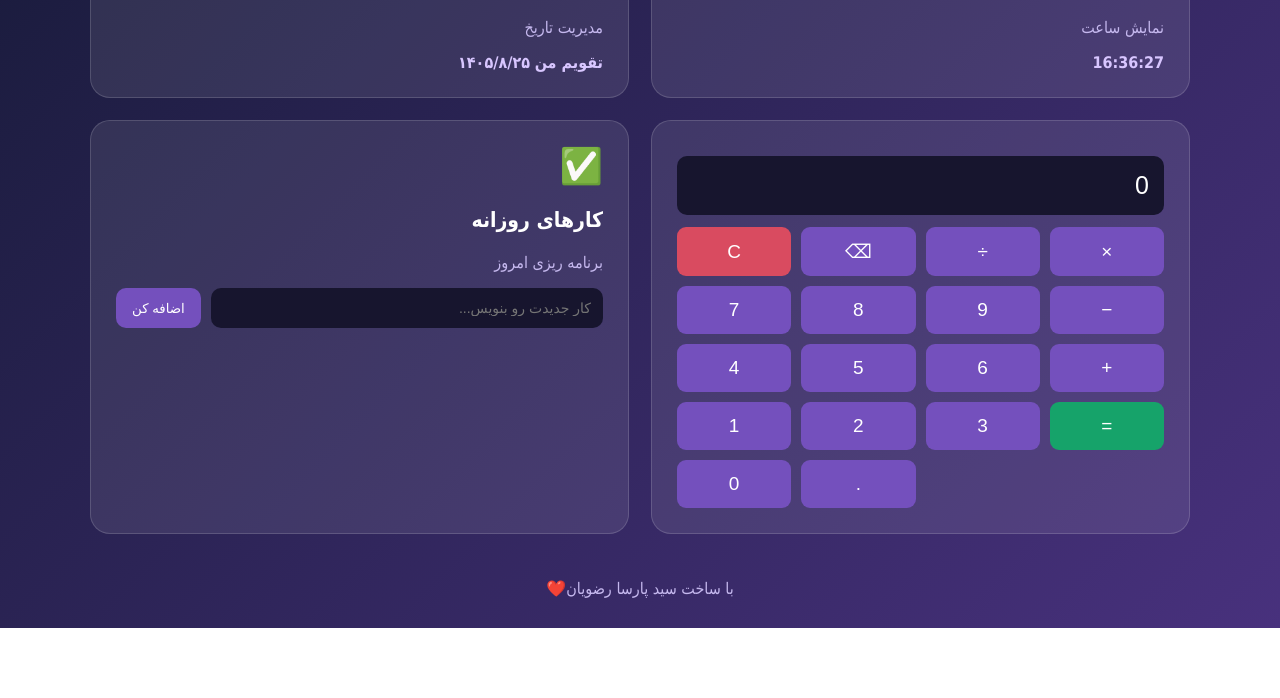
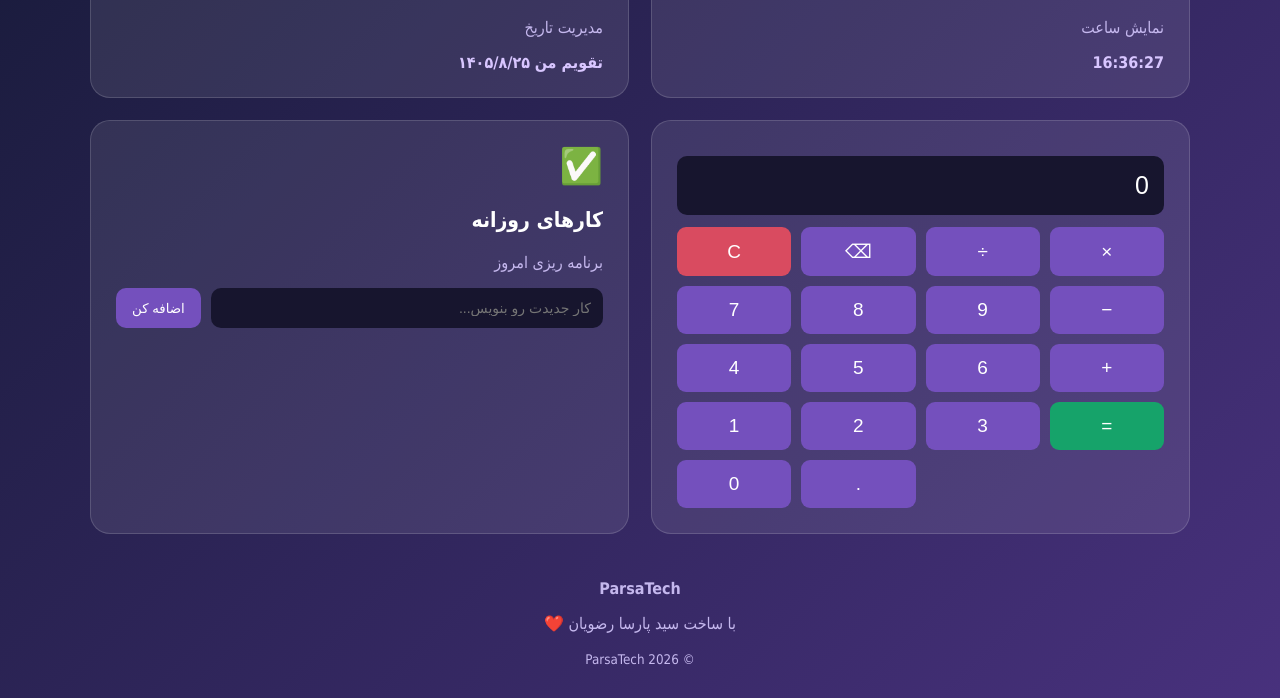
Before and after one commit to arinrofi757-debug/MyFirstWebsite, a plain HTML site: page index.html in a window 1280 px wide. Shown: the part 499-1197 px from the top of the page. Before the commit the page ends 1127 px from the top, so only its background shows below. Drawn offline with Linux system fonts and the light colour scheme.

Commit message:
Update index.html

```diff
--- a/index.html
+++ b/index.html
@@ -88,9 +88,11 @@
 
         </section>
 
-        <footer>
-            با ساخت سید پارسا رضویان❤️
-        </footer>
+    <footer>
+    <strong>ParsaTech</strong>
+    <p>با ساخت سید پارسا رضویان ❤️</p>
+    <small>© 2026 ParsaTech</small>
+</footer>
 
     </div>
 <script src="script.js"></script>
```
